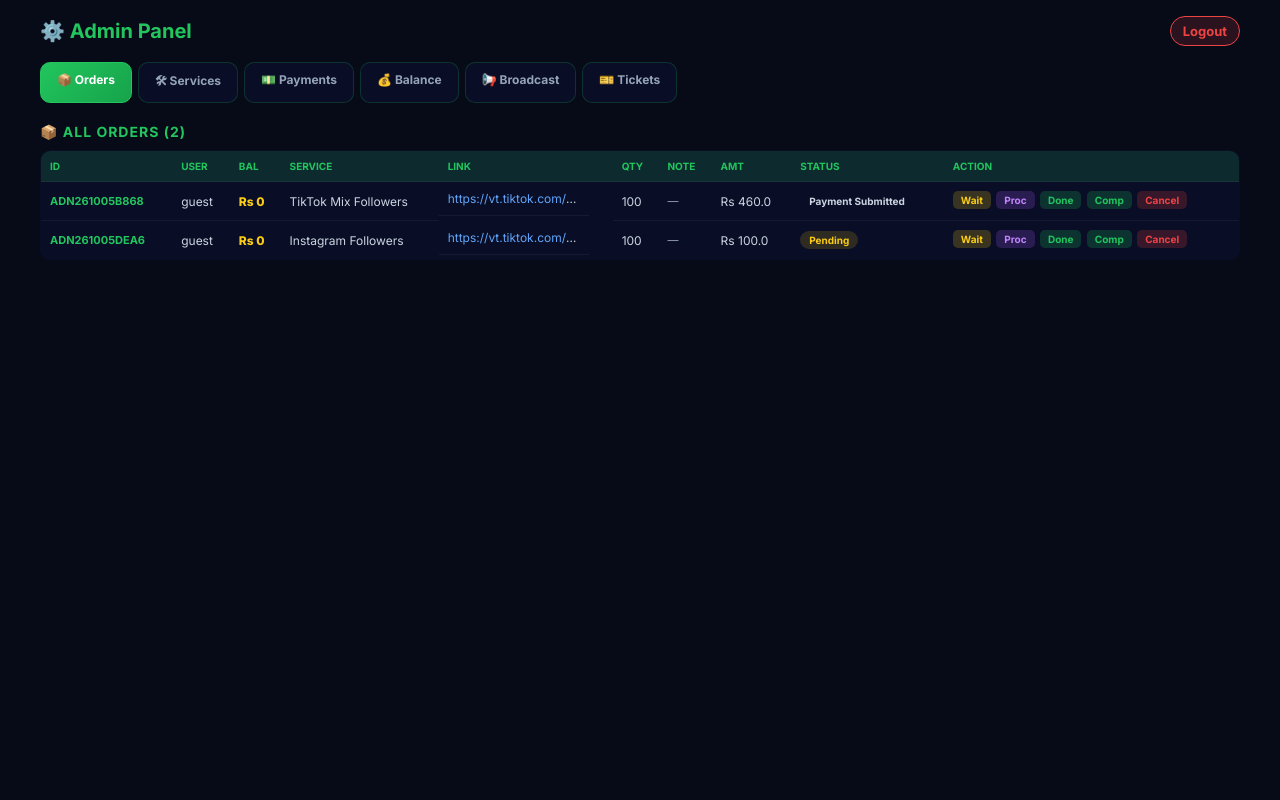
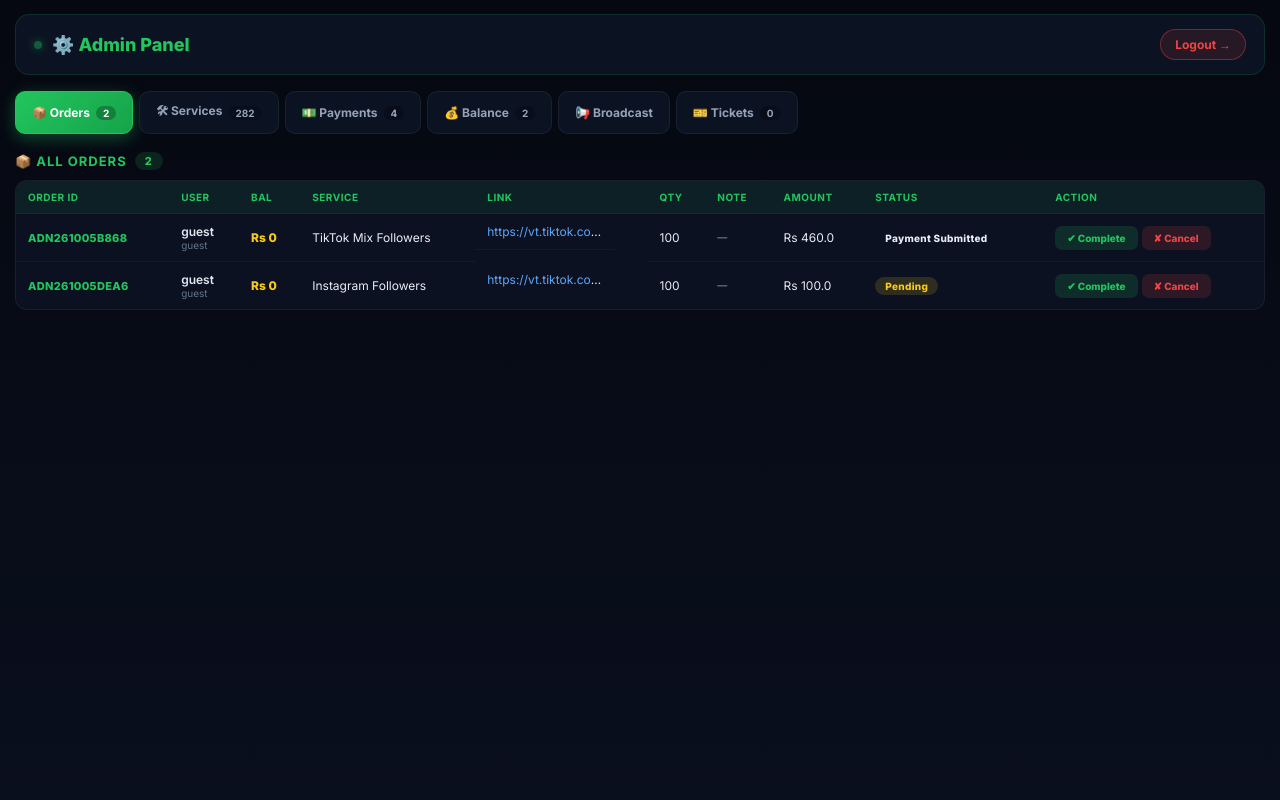
Before and after one commit to Adnan38712300/Smm-new, a Flask app: page /admin in a window 1280 px wide. Run offline with Flask 3, Linux system fonts and the light colour scheme; the visitor is signed in with stand-in values (Sample User, id 1).

Commit message:
New admin UI + order actions simplified + payment buttons hide after action

```diff
--- a/templates/admin.html
+++ b/templates/admin.html
@@ -3,135 +3,163 @@
 <link href="https://fonts.googleapis.com/css2?family=Inter:wght@400;600;700;800&display=swap" rel="stylesheet">
 <style>
 *{margin:0;padding:0;box-sizing:border-box}
-body{font-family:'Inter',sans-serif;background:#070b18;color:#e8ecf4;min-height:100vh;padding:16px}
-.wrap{max-width:1200px;margin:0 auto}
-.top{display:flex;justify-content:space-between;align-items:center;margin-bottom:16px;flex-wrap:wrap;gap:8px}
-h2{color:#22c55e;font-size:20px}
-.logout{color:#ef4444;text-decoration:none;font-weight:700;font-size:13px;background:rgba(239,68,68,.15);padding:6px 12px;border-radius:20px;border:1px solid #ef4444}
-.tabs{display:flex;gap:6px;margin-bottom:20px;flex-wrap:wrap}
-.tab{padding:9px 16px;background:rgba(10,15,40,.85);border:1px solid rgba(34,197,94,.2);border-radius:10px;text-decoration:none;color:#94a3b8;font-weight:700;font-size:12px;white-space:nowrap}
-.tab.active{background:linear-gradient(135deg,#22c55e,#16a34a);color:#fff;border-color:#22c55e}
-h3{color:#22c55e;font-size:14px;margin:18px 0 10px;letter-spacing:1px;text-transform:uppercase}
-table{width:100%;border-collapse:collapse;background:rgba(10,15,40,.85);border-radius:10px;overflow:hidden;font-size:12px;border:1px solid rgba(34,197,94,.15)}
-th,td{padding:9px;text-align:left;border-bottom:1px solid rgba(255,255,255,.05)}
-th{background:rgba(34,197,94,.15);color:#22c55e;font-weight:700;font-size:10px;text-transform:uppercase}
-td{color:#cbd5e1}
-.st{display:inline-block;padding:3px 9px;border-radius:12px;font-size:10px;font-weight:700;white-space:nowrap}
+body{font-family:'Inter',sans-serif;background:linear-gradient(180deg,#050810 0%,#0a0f1e 100%);color:#e8ecf4;min-height:100vh;padding:14px;font-size:13px}
+.wrap{max-width:1250px;margin:0 auto}
+.topbar{display:flex;justify-content:space-between;align-items:center;background:rgba(15,23,42,.7);backdrop-filter:blur(12px);padding:14px 18px;border-radius:14px;border:1px solid rgba(34,197,94,.15);margin-bottom:16px}
+.topbar h2{color:#22c55e;font-size:18px;font-weight:800;display:flex;align-items:center;gap:10px}
+.topbar h2 .dot{width:8px;height:8px;background:#22c55e;border-radius:50%;box-shadow:0 0 10px #22c55e;animation:pulse 1.5s infinite}
+@keyframes pulse{0%,100%{opacity:1}50%{opacity:.4}}
+.logout{color:#ef4444;text-decoration:none;font-weight:700;font-size:12px;background:rgba(239,68,68,.12);padding:7px 14px;border-radius:20px;border:1px solid rgba(239,68,68,.4);transition:all .2s}
+.logout:hover{background:rgba(239,68,68,.25)}
+.tabs{display:flex;gap:6px;margin-bottom:18px;flex-wrap:wrap}
+.tab{padding:10px 16px;background:rgba(15,23,42,.7);border:1px solid rgba(255,255,255,.06);border-radius:10px;text-decoration:none;color:#94a3b8;font-weight:700;font-size:12px;white-space:nowrap;transition:all .2s;display:flex;align-items:center;gap:6px}
+.tab:hover{border-color:rgba(34,197,94,.4);color:#22c55e}
+.tab.active{background:linear-gradient(135deg,#22c55e,#16a34a);color:#fff;border-color:#22c55e;box-shadow:0 4px 16px rgba(34,197,94,.35)}
+.tab .count{background:rgba(0,0,0,.25);padding:1px 7px;border-radius:10px;font-size:10px}
+h3{color:#22c55e;font-size:13px;margin:16px 0 10px;letter-spacing:1px;text-transform:uppercase;display:flex;align-items:center;gap:8px}
+h3 .badge{background:rgba(34,197,94,.15);padding:2px 10px;border-radius:12px;font-size:11px;color:#22c55e;font-weight:800}
+.card{background:rgba(15,23,42,.6);border:1px solid rgba(255,255,255,.06);border-radius:14px;padding:16px;margin-bottom:14px;backdrop-filter:blur(10px)}
+table{width:100%;border-collapse:separate;border-spacing:0;font-size:12px;background:rgba(15,23,42,.6);border-radius:12px;overflow:hidden;border:1px solid rgba(255,255,255,.06)}
+th,td{padding:10px 12px;text-align:left;border-bottom:1px solid rgba(255,255,255,.04)}
+th{background:rgba(34,197,94,.08);color:#22c55e;font-weight:700;font-size:10px;text-transform:uppercase;letter-spacing:.5px;white-space:nowrap}
+tr:last-child td{border-bottom:none}
+tr:hover td{background:rgba(34,197,94,.03)}
+.st{display:inline-block;padding:3px 10px;border-radius:14px;font-size:10px;font-weight:800;white-space:nowrap;letter-spacing:.3px}
 .st-Waiting,.st-Pending,.st-Paid,.st-Open{background:rgba(250,204,21,.15);color:#facc15}
 .st-Processing{background:rgba(168,85,247,.15);color:#c084fc}
-.st-Done,.st-Complete,.st-Received,.st-Closed{background:rgba(34,197,94,.15);color:#22c55e}
+.st-Done,.st-Complete,.st-Completed,.st-Received,.st-Closed{background:rgba(34,197,94,.15);color:#22c55e}
 .st-Cancelled,.st-Not-Received{background:rgba(239,68,68,.15);color:#ef4444}
-.acts a{padding:3px 8px;border-radius:5px;text-decoration:none;font-size:10px;font-weight:700;margin-right:2px;display:inline-block;margin-bottom:2px}
-.a-p{background:rgba(250,204,21,.2);color:#facc15}
-.a-d{background:rgba(34,197,94,.2);color:#22c55e}
-.a-c{background:rgba(239,68,68,.2);color:#ef4444}
-.a-r{background:rgba(34,197,94,.2);color:#22c55e}
-.a-n{background:rgba(239,68,68,.2);color:#ef4444}
-.oid{color:#22c55e;font-weight:700;font-size:11px}
-input,select,textarea{padding:9px;background:#0a1024;color:#fff;border:1px solid rgba(34,197,94,.3);border-radius:6px;font-size:12px;margin-right:6px;margin-bottom:6px;font-family:inherit;outline:none}
-input:focus,textarea:focus{border-color:#22c55e}
-textarea{width:100%;min-height:70px;resize:vertical}
-button{padding:9px 16px;background:linear-gradient(135deg,#22c55e,#16a34a);border:0;border-radius:6px;color:#fff;font-weight:700;cursor:pointer;font-size:12px;font-family:inherit}
-.del{color:#ef4444;text-decoration:none;font-weight:700}
-.edit{color:#60a5fa;text-decoration:none;font-weight:700;margin-right:6px}
-.empty{text-align:center;color:#64748b;padding:20px;font-size:12px;background:rgba(10,15,40,.6);border-radius:10px;border:1px dashed rgba(34,197,94,.2)}
-.flash{background:rgba(34,197,94,.15);border:1px solid #22c55e;padding:9px;border-radius:8px;margin-bottom:12px;color:#22c55e;text-align:center;font-size:12px}
-.edit-box{background:rgba(59,130,246,.08);border:1px solid #60a5fa;border-radius:10px;padding:14px;margin:10px 0}
-.edit-box h4{color:#60a5fa;font-size:13px;margin-bottom:10px}
+.acts{display:flex;gap:4px;flex-wrap:wrap}
+.acts a{padding:5px 11px;border-radius:7px;text-decoration:none;font-size:10px;font-weight:800;white-space:nowrap;border:1px solid transparent;transition:all .15s}
+.a-done{background:rgba(34,197,94,.15);color:#22c55e;border-color:rgba(34,197,94,.4)}
+.a-done:hover{background:rgba(34,197,94,.3)}
+.a-cancel{background:rgba(239,68,68,.15);color:#ef4444;border-color:rgba(239,68,68,.4)}
+.a-cancel:hover{background:rgba(239,68,68,.3)}
+.a-r{background:rgba(34,197,94,.15);color:#22c55e;border-color:rgba(34,197,94,.4)}
+.a-r:hover{background:rgba(34,197,94,.3)}
+.a-n{background:rgba(239,68,68,.15);color:#ef4444;border-color:rgba(239,68,68,.4)}
+.a-n:hover{background:rgba(239,68,68,.3)}
+.a-edit{background:rgba(96,165,250,.15);color:#60a5fa;border-color:rgba(96,165,250,.4)}
+.a-edit:hover{background:rgba(96,165,250,.3)}
+.a-del{background:rgba(239,68,68,.15);color:#ef4444;border-color:rgba(239,68,68,.4)}
+.a-del:hover{background:rgba(239,68,68,.3)}
+input,select,textarea{padding:9px 12px;background:rgba(10,15,30,.9);color:#fff;border:1px solid rgba(34,197,94,.2);border-radius:8px;font-size:12px;font-family:inherit;outline:none;transition:all .2s;margin-right:6px;margin-bottom:6px}
+input:focus,select:focus,textarea:focus{border-color:#22c55e;box-shadow:0 0 0 3px rgba(34,197,94,.12)}
+textarea{width:100%;min-height:80px;resize:vertical}
+button{padding:9px 18px;background:linear-gradient(135deg,#22c55e,#16a34a);border:0;border-radius:8px;color:#fff;font-weight:800;cursor:pointer;font-size:12px;font-family:inherit;transition:all .15s;box-shadow:0 3px 10px rgba(34,197,94,.3)}
+button:hover{transform:translateY(-1px);box-shadow:0 5px 14px rgba(34,197,94,.4)}
+.flash{background:rgba(34,197,94,.12);border:1px solid rgba(34,197,94,.5);padding:10px 14px;border-radius:10px;margin-bottom:12px;color:#22c55e;text-align:center;font-size:12px;font-weight:600}
+.empty{text-align:center;color:#64748b;padding:28px;font-size:12px;background:rgba(15,23,42,.4);border-radius:12px;border:1px dashed rgba(34,197,94,.15)}
+.oid{color:#22c55e;font-weight:800;font-size:11px;letter-spacing:.3px}
+.user-cell{font-weight:600;color:#e2e8f0;font-size:12px}
+.email-cell{color:#64748b;font-size:10px}
 .wallet{color:#facc15;font-weight:800;font-size:12px}
-.link-cell{max-width:150px;overflow:hidden;text-overflow:ellipsis;white-space:nowrap;display:inline-block;vertical-align:middle}
+.link-cell{max-width:140px;overflow:hidden;text-overflow:ellipsis;white-space:nowrap;display:inline-block;vertical-align:middle}
 .link-cell a{color:#60a5fa;text-decoration:none}
+.link-cell a:hover{text-decoration:underline}
+.msg-cell{color:#94a3b8;font-size:11px;line-height:1.4;max-width:280px}
+.reply-cell{color:#22c55e;font-size:11px;background:rgba(34,197,94,.06);padding:6px 10px;border-radius:6px;margin-top:6px;border-left:2px solid #22c55e}
 .overflow{overflow-x:auto}
-.msg{color:#94a3b8;font-size:11px;line-height:1.4;max-width:300px}
-.reply{color:#22c55e;font-size:11px;background:rgba(34,197,94,.08);padding:6px;border-radius:6px;margin-top:6px}
-.uname{color:#22c55e;font-weight:700;font-size:12px}
-.uemail{color:#94a3b8;font-size:11px}
-.bal-form{display:flex;flex-wrap:wrap;gap:4px;align-items:center}
-.bal-form input{margin:0;font-size:11px;padding:7px}
-.bal-form button{margin:0;padding:7px 12px;font-size:11px}
-.hist{font-size:10px;color:#64748b;margin-top:4px;line-height:1.5}
-.hist span{display:inline-block;background:rgba(34,197,94,.08);padding:2px 6px;border-radius:4px;margin-right:4px;margin-top:2px}
+.edit-form{display:flex;flex-wrap:wrap;gap:8px;align-items:center}
+.edit-form input{margin:0}
+.note-cell{color:#94a3b8;font-size:10px;max-width:120px;line-height:1.3}
 </style></head><body>
 <div class="wrap">
-<div class="top"><h2>⚙️ Admin Panel</h2><a href="/logout" class="logout">Logout</a></div>
+<div class="topbar">
+<h2><span class="dot"></span>⚙️ Admin Panel</h2>
+<a href="/logout" class="logout">Logout →</a>
+</div>
+
 {% with m = get_flashed_messages() %}{% if m %}{% for x in m %}<div class="flash">{{x}}</div>{% endfor %}{% endif %}{% endwith %}
+
 <div class="tabs">
-<a href="/admin?tab=orders" class="tab {% if tab=='orders' %}active{% endif %}">📦 Orders</a>
-<a href="/admin?tab=services" class="tab {% if tab=='services' %}active{% endif %}">🛠 Services</a>
-<a href="/admin?tab=payments" class="tab {% if tab=='payments' %}active{% endif %}">💵 Payments</a>
-<a href="/admin?tab=balance" class="tab {% if tab=='balance' %}active{% endif %}">💰 Balance</a>
+<a href="/admin?tab=orders" class="tab {% if tab=='orders' %}active{% endif %}">📦 Orders <span class="count">{{ orders|length }}</span></a>
+<a href="/admin?tab=services" class="tab {% if tab=='services' %}active{% endif %}">🛠 Services <span class="count">{{ services|length }}</span></a>
+<a href="/admin?tab=payments" class="tab {% if tab=='payments' %}active{% endif %}">💵 Payments <span class="count">{{ payments|length }}</span></a>
+<a href="/admin?tab=balance" class="tab {% if tab=='balance' %}active{% endif %}">💰 Balance <span class="count">{{ users|length }}</span></a>
 <a href="/admin?tab=broadcast" class="tab {% if tab=='broadcast' %}active{% endif %}">📢 Broadcast</a>
-<a href="/admin?tab=tickets" class="tab {% if tab=='tickets' %}active{% endif %}">🎫 Tickets</a>
+<a href="/admin?tab=tickets" class="tab {% if tab=='tickets' %}active{% endif %}">🎫 Tickets <span class="count">{{ tickets|length }}</span></a>
 </div>
 
 {% if tab == 'orders' %}
-<h3>📦 All Orders ({{ orders|length }})</h3>
+<h3>📦 All Orders <span class="badge">{{ orders|length }}</span></h3>
 {% if orders %}
 <div class="overflow">
 <table>
-<tr><th>ID</th><th>User</th><th>Bal</th><th>Service</th><th>Link</th><th>Qty</th><th>Note</th><th>Amt</th><th>Status</th><th>Action</th></tr>
+<tr><th>Order ID</th><th>User</th><th>Bal</th><th>Service</th><th>Link</th><th>Qty</th><th>Note</th><th>Amount</th><th>Status</th><th>Action</th></tr>
 {% for o in orders %}
 <tr>
 <td class="oid">{{o.id}}</td>
-<td>{{o.username or o.user.split("@")[0]}}</td>
+<td><div class="user-cell">{{o.username or o.user.split("@")[0]}}</div><div class="email-cell">{{o.user}}</div></td>
 <td class="wallet">Rs {{ users.get(o.user, {}).get('balance', 0) }}</td>
 <td>{{o.service}}</td>
 <td class="link-cell"><a href="{{o.link}}" target="_blank">{{o.link}}</a></td>
 <td>{{o.qty}}</td>
-<td style="font-size:11px;color:#94a3b8;max-width:150px">{{o.note or '—'}}</td>
+<td class="note-cell">{{o.note or '—'}}</td>
 <td>Rs {{o.charge}}</td>
 <td><span class="st st-{{o.status|replace(' ','-')}}">{{o.status}}</span></td>
-<td class="acts">
-<a href="/admin/order/{{o.id}}/Waiting" class="a-p">Wait</a>
-<a href="/admin/order/{{o.id}}/Processing" class="a-p" style="background:rgba(168,85,247,.2);color:#c084fc">Proc</a>
-<a href="/admin/order/{{o.id}}/Done" class="a-d">Done</a>
-<a href="/admin/order/{{o.id}}/Complete" class="a-d">Comp</a>
-<a href="/admin/order/{{o.id}}/Cancelled" class="a-c">Cancel</a>
-</td>
+<td><div class="acts">
+{% if o.status not in ['Complete','Done','Cancelled'] %}
+<a href="/admin/order/{{o.id}}/Complete" class="a-done" onclick="return confirm('Complete?')">✔ Complete</a>
+<a href="/admin/order/{{o.id}}/Cancelled" class="a-cancel" onclick="return confirm('Cancel? Balance refund hoga.')">✘ Cancel</a>
+{% else %}
+<span style="color:#475569;font-size:10px">— Done</span>
+{% endif %}
+</div></td>
 </tr>
 {% endfor %}
 </table></div>
-{% else %}<div class="empty">Koi order nahi.</div>{% endif %}
+{% else %}<div class="empty">Koi order nahi aaya.</div>{% endif %}
 {% endif %}
 
 {% if tab == 'services' %}
-<h3>🛠 Services ({{ services|length }})</h3>
+<h3>🛠 Services <span class="badge">{{ services|length }}</span></h3>
+
 {% if edit_svc %}
-<div class="edit-box">
-<h4>✏️ Editing: {{edit_svc.name}}</h4>
-<form method="POST" action="/admin/edit_service/{{edit_svc.id}}" style="display:flex;flex-wrap:wrap;gap:6px;align-items:center">
-<input name="cat" value="{{edit_svc.cat}}" placeholder="Category" required>
-<input name="name" value="{{edit_svc.name}}" placeholder="Name" required style="width:220px">
+<div class="card" style="border-color:rgba(96,165,250,.4)">
+<div style="color:#60a5fa;font-weight:800;margin-bottom:12px;font-size:13px">✏️ Edit: {{edit_svc.name}}</div>
+<form method="POST" action="/admin/edit_service/{{edit_svc.id}}" class="edit-form">
+<input name="cat" value="{{edit_svc.cat}}" placeholder="Category" required style="width:120px">
+<input name="name" value="{{edit_svc.name}}" placeholder="Name" required style="width:230px">
 <input name="price" type="number" step="0.01" value="{{edit_svc.price}}" placeholder="Price" required style="width:90px">
-<input name="min_qty" type="number" value="{{edit_svc.min_qty or 50}}" placeholder="Min Qty" style="width:80px">
-<input name="max_qty" type="number" value="{{edit_svc.max_qty or 10000}}" placeholder="Max Qty" style="width:90px">
+<input name="min_qty" type="number" value="{{edit_svc.min_qty or 50}}" placeholder="Min" style="width:70px">
+<input name="max_qty" type="number" value="{{edit_svc.max_qty or 10000}}" placeholder="Max" style="width:80px">
 <input name="per" type="number" value="{{edit_svc.per or 1000}}" placeholder="Per" style="width:70px">
 <button type="submit">Save</button>
-<a href="/admin?tab=services" style="color:#64748b;text-decoration:none;font-size:12px">Cancel</a>
+<a href="/admin?tab=services" style="color:#64748b;text-decoration:none;font-size:12px;margin-left:4px">Cancel</a>
 </form>
-<div style="color:#64748b;font-size:11px;margin-top:6px">Min Qty = minimum order | Max Qty = maximum order | Per = 1000 (normal) ya 1 (fixed price)</div>
 </div>
 {% endif %}
-<form method="POST" action="/admin/add_service" style="margin-bottom:12px">
-<input name="cat" placeholder="Category" required>
+
+<div class="card">
+<form method="POST" action="/admin/add_service" class="edit-form">
+<input name="cat" placeholder="Category" required style="width:120px">
 <input name="name" placeholder="Service Name" required style="width:250px">
-<input name="price" type="number" step="0.01" placeholder="Price" required>
-<button>+ Add</button>
+<input name="price" type="number" step="0.01" placeholder="Price" required style="width:90px">
+<button>+ Add Service</button>
 </form>
+</div>
+
 <div class="overflow">
-<table><tr><th>ID</th><th>Cat</th><th>Name</th><th>Price</th><th>Min-Max</th><th>Per</th><th>Edit</th><th>Del</th></tr>
+<table>
+<tr><th>ID</th><th>Category</th><th>Name</th><th>Price</th><th>Min-Max</th><th>Per</th><th>Edit</th><th>Del</th></tr>
 {% for s in services %}
-<tr><td>{{s.id}}</td><td>{{s.cat}}</td><td>{{s.name}}</td><td>Rs {{s.price}}</td>
-<td style="font-size:10px">{{s.min_qty or 50}}-{{s.max_qty or 10000}}</td>
-<td style="font-size:10px">/{{s.per or 1000}}</td>
-<td><a href="/admin?tab=services&edit={{s.id}}" class="edit">✏️</a></td>
-<td><a href="/admin/del_service/{{s.id}}" class="del" onclick="return confirm('Delete?')">🗑</a></td></tr>
+<tr>
+<td>{{s.id}}</td>
+<td><span class="st" style="background:rgba(59,130,246,.15);color:#60a5fa">{{s.cat}}</span></td>
+<td>{{s.name}}</td>
+<td style="color:#22c55e;font-weight:700">Rs {{s.price}}</td>
+<td style="font-size:10px;color:#94a3b8">{{s.min_qty or 50}}-{{s.max_qty or 10000}}</td>
+<td style="font-size:10px;color:#94a3b8">/{{s.per or 1000}}</td>
+<td><a href="/admin?tab=services&edit={{s.id}}" class="a-edit acts a" style="padding:5px 11px;border-radius:7px;text-decoration:none;font-size:10px;font-weight:800">✏️ Edit</a></td>
+<td><a href="/admin/del_service/{{s.id}}" class="a-del acts a" style="padding:5px 11px;border-radius:7px;text-decoration:none;font-size:10px;font-weight:800" onclick="return confirm('Delete?')">🗑</a></td>
+</tr>
 {% endfor %}
 </table></div>
 {% endif %}
 
 {% if tab == 'payments' %}
-<h3>💵 Payments ({{ payments|length }})</h3>
+<h3>💵 Payments <span class="badge">{{ payments|length }}</span></h3>
 {% if payments %}
 <div class="overflow">
 <table>
@@ -139,20 +167,20 @@
 {% for p in payments %}
 <tr>
 <td class="oid">{{p.id}}</td>
-<td>{{p.username or p.user.split("@")[0]}}</td>
-<td style="font-size:11px">{{p.email or p.user}}</td>
-<td>{{p.method|upper}}</td>
+<td class="user-cell">{{p.username or p.user.split("@")[0]}}</td>
+<td class="email-cell">{{p.email or p.user}}</td>
+<td><span class="st" style="background:rgba(96,165,250,.15);color:#60a5fa">{{p.method|upper}}</span></td>
 <td class="wallet">Rs {{p.amount}}{% if p.bonus %} <span style="color:#facc15;font-size:10px">+{{p.bonus}}</span>{% endif %}</td>
-<td style="font-size:11px">{{p.trx_id or '—'}}</td>
+<td style="font-size:10px;color:#94a3b8">{{p.trx_id or '—'}}</td>
 <td><span class="st st-{{p.status|replace(' ','-')}}">{{p.status}}</span></td>
-<td class="acts">
+<td><div class="acts">
 {% if p.status in ['Pending','Paid'] %}
-<a href="/admin/payment/{{p.id}}/Received" class="a-r">✔ Received</a>
-<a href="/admin/payment/{{p.id}}/Not Received" class="a-n">✘ Reject</a>
+<a href="/admin/payment/{{p.id}}/Received" class="a-r" onclick="return confirm('Receive? Balance add hoga.')">✔ Received</a>
+<a href="/admin/payment/{{p.id}}/Not Received" class="a-n" onclick="return confirm('Reject?')">✘ Reject</a>
 {% else %}
-<span style="color:#64748b;font-size:11px">— Done</span>
+<span style="color:#475569;font-size:10px">— Done</span>
 {% endif %}
-</td>
+</div></td>
 </tr>
 {% endfor %}
 </table></div>
@@ -160,31 +188,24 @@
 {% endif %}
 
 {% if tab == 'balance' %}
-<h3>💰 Users Balance ({{ users|length }})</h3>
+<h3>💰 Users Balance <span class="badge">{{ users|length }}</span></h3>
 {% if users %}
 <div class="overflow">
 <table>
-<tr><th>#</th><th>Username</th><th>Email</th><th>Balance</th><th>Edit Balance</th></tr>
+<tr><th>#</th><th>Username</th><th>Email</th><th>Balance</th><th>Adjust Balance</th></tr>
 {% for email, u in users.items() %}
 <tr>
 <td>{{loop.index}}</td>
-<td class="uname">{{ u.username or email.split("@")[0] }}</td>
-<td class="uemail">{{ email }}</td>
+<td class="user-cell">{{ u.username or email.split("@")[0] }}</td>
+<td class="email-cell">{{ email }}</td>
 <td class="wallet">Rs {{ u.balance or 0 }}</td>
 <td>
-<form method="POST" action="/admin/user/{{email}}/edit_balance" class="bal-form">
-<input name="amount" type="number" step="0.01" placeholder="+500 ya -200" required style="width:110px">
-<input name="reason" placeholder="Reason" style="width:120px">
-<button type="submit">Apply</button>
+<form method="POST" action="/admin/user/{{email}}/edit_balance" style="display:flex;gap:4px;align-items:center;flex-wrap:wrap">
+<input name="amount" type="number" step="0.01" placeholder="+500 ya -200" required style="width:120px;margin:0;font-size:11px;padding:7px">
+<input name="reason" placeholder="Reason" style="width:110px;margin:0;font-size:11px;padding:7px">
+<button type="submit" style="padding:7px 14px;font-size:11px;margin:0">Apply</button>
 </form>
-<div class="hist">+ add karo, − subtract karo</div>
-{% if u.balance_history %}
-<div class="hist">
-{% for h in u.balance_history[-3:] %}
-<span>{{h.amount}} ({{h.reason}})</span>
-{% endfor %}
-</div>
-{% endif %}
+<div style="color:#64748b;font-size:10px;margin-top:4px">+ add | − subtract</div>
 </td>
 </tr>
 {% endfor %}
@@ -194,39 +215,46 @@
 
 {% if tab == 'broadcast' %}
 <h3>📢 Broadcast Announcement</h3>
-<form method="POST" action="/admin/broadcast" style="background:rgba(10,15,40,.85);padding:14px;border-radius:10px;border:1px solid rgba(34,197,94,.2);margin-bottom:14px">
-<textarea name="message" placeholder="Sab users ko message likho..." required></textarea>
-<button type="submit" style="margin-top:8px">📢 Send to All Users</button>
+<div class="card">
+<form method="POST" action="/admin/broadcast">
+<textarea name="message" placeholder="Sab users ko message likho... (homepage pe banner ke tor pe dikhega)" required></textarea>
+<button type="submit" style="margin-top:10px">📢 Send to All Users</button>
 </form>
+</div>
 {% if announcements %}
 <div class="overflow">
-<table><tr><th>Message</th><th>Date</th><th>Del</th></tr>
+<table>
+<tr><th>#</th><th>Message</th><th>Date</th><th>Del</th></tr>
 {% for a in announcements %}
-<tr><td style="max-width:400px">{{a.msg}}</td><td style="font-size:11px">{{a.created[:16]}}</td>
-<td><a href="/admin/broadcast/delete/{{loop.index0}}" class="del">🗑</a></td></tr>
+<tr>
+<td>{{loop.index}}</td>
+<td>{{a.msg}}</td>
+<td style="font-size:10px;color:#94a3b8">{{a.created[:16]}}</td>
+<td><a href="/admin/broadcast/delete/{{loop.index0}}" class="a-del" style="padding:5px 11px;border-radius:7px;text-decoration:none;font-size:10px;font-weight:800" onclick="return confirm('Delete?')">🗑</a></td>
+</tr>
 {% endfor %}
 </table></div>
 {% else %}<div class="empty">Koi announcement nahi.</div>{% endif %}
 {% endif %}
 
 {% if tab == 'tickets' %}
-<h3>🎫 Support Tickets ({{ tickets|length }})</h3>
+<h3>🎫 Support Tickets <span class="badge">{{ tickets|length }}</span></h3>
 {% if tickets %}
 <div class="overflow">
 <table>
-<tr><th>ID</th><th>Username</th><th>Subject</th><th>Message</th><th>Status</th><th>Reply</th></tr>
+<tr><th>ID</th><th>User</th><th>Subject</th><th>Message</th><th>Status</th><th>Reply</th></tr>
 {% for t in tickets %}
 <tr>
 <td class="oid">{{t.id}}</td>
-<td>{{t.username or t.user.split("@")[0]}}</td>
+<td class="user-cell">{{t.username or t.user.split("@")[0]}}</td>
 <td>{{t.subject}}</td>
-<td><div class="msg">{{t.message}}</div>{% if t.reply %}<div class="reply">✔ {{t.reply}}</div>{% endif %}</td>
+<td><div class="msg-cell">{{t.message}}</div>{% if t.reply %}<div class="reply-cell">✔ {{t.reply}}</div>{% endif %}</td>
 <td><span class="st st-{{t.status}}">{{t.status}}</span></td>
 <td>
 {% if t.status == 'Open' %}
-<form method="POST" action="/admin/ticket/{{t.id}}/reply" style="min-width:200px">
-<input name="reply" placeholder="Reply likho..." required style="width:100%;margin-bottom:4px">
-<button type="submit" style="font-size:11px;padding:6px 12px">Send</button>
+<form method="POST" action="/admin/ticket/{{t.id}}/reply" style="min-width:220px">
+<input name="reply" placeholder="Reply likho..." required style="width:100%;margin:0 0 6px 0;font-size:11px">
+<button type="submit" style="font-size:11px;padding:7px 14px">Send</button>
 </form>
 {% else %}<span style="color:#64748b;font-size:11px">Replied</span>{% endif %}
 </td>
@@ -236,4 +264,59 @@
 {% else %}<div class="empty">Koi ticket nahi.</div>{% endif %}
 {% endif %}
 
-</div></body></html>
+</div>
+</body></html>
+
+{% if tab == 'broadcast' %}
+<h3>📢 Broadcast Announcement</h3>
+<div class="card">
+<form method="POST" action="/admin/broadcast">
+<textarea name="message" placeholder="Sab users ko message likho... (homepage pe banner ke tor pe dikhega)" required></textarea>
+<button type="submit" style="margin-top:10px">📢 Send to All Users</button>
+</form>
+</div>
+{% if announcements %}
+<div class="overflow">
+<table>
+<tr><th>#</th><th>Message</th><th>Date</th><th>Del</th></tr>
+{% for a in announcements %}
+<tr>
+<td>{{loop.index}}</td>
+<td>{{a.msg}}</td>
+<td style="font-size:10px;color:#94a3b8">{{a.created[:16]}}</td>
+<td><a href="/admin/broadcast/delete/{{loop.index0}}" class="a-del" style="padding:5px 11px;border-radius:7px;text-decoration:none;font-size:10px;font-weight:800" onclick="return confirm('Delete?')">🗑</a></td>
+</tr>
+{% endfor %}
+</table></div>
+{% else %}<div class="empty">Koi announcement nahi.</div>{% endif %}
+{% endif %}
+
+{% if tab == 'tickets' %}
+<h3>🎫 Support Tickets <span class="badge">{{ tickets|length }}</span></h3>
+{% if tickets %}
+<div class="overflow">
+<table>
+<tr><th>ID</th><th>User</th><th>Subject</th><th>Message</th><th>Status</th><th>Reply</th></tr>
+{% for t in tickets %}
+<tr>
+<td class="oid">{{t.id}}</td>
+<td class="user-cell">{{t.username or t.user.split("@")[0]}}</td>
+<td>{{t.subject}}</td>
+<td><div class="msg-cell">{{t.message}}</div>{% if t.reply %}<div class="reply-cell">✔ {{t.reply}}</div>{% endif %}</td>
+<td><span class="st st-{{t.status}}">{{t.status}}</span></td>
+<td>
+{% if t.status == 'Open' %}
+<form method="POST" action="/admin/ticket/{{t.id}}/reply" style="min-width:220px">
+<input name="reply" placeholder="Reply likho..." required style="width:100%;margin:0 0 6px 0;font-size:11px">
+<button type="submit" style="font-size:11px;padding:7px 14px">Send</button>
+</form>
+{% else %}<span style="color:#64748b;font-size:11px">Replied</span>{% endif %}
+</td>
+</tr>
+{% endfor %}
+</table></div>
+{% else %}<div class="empty">Koi ticket nahi.</div>{% endif %}
+{% endif %}
+
+</div>
+</body></html>
```
